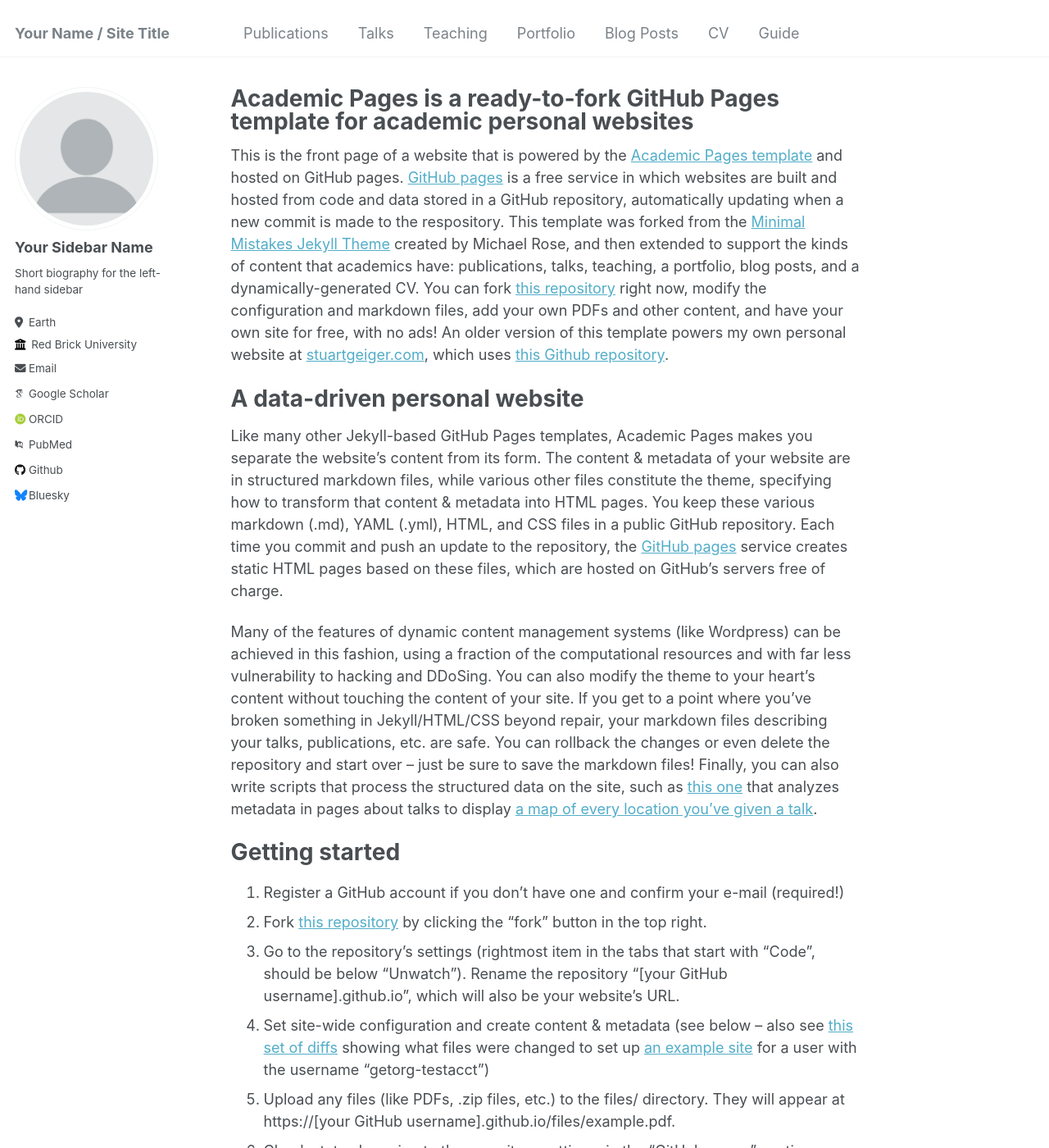
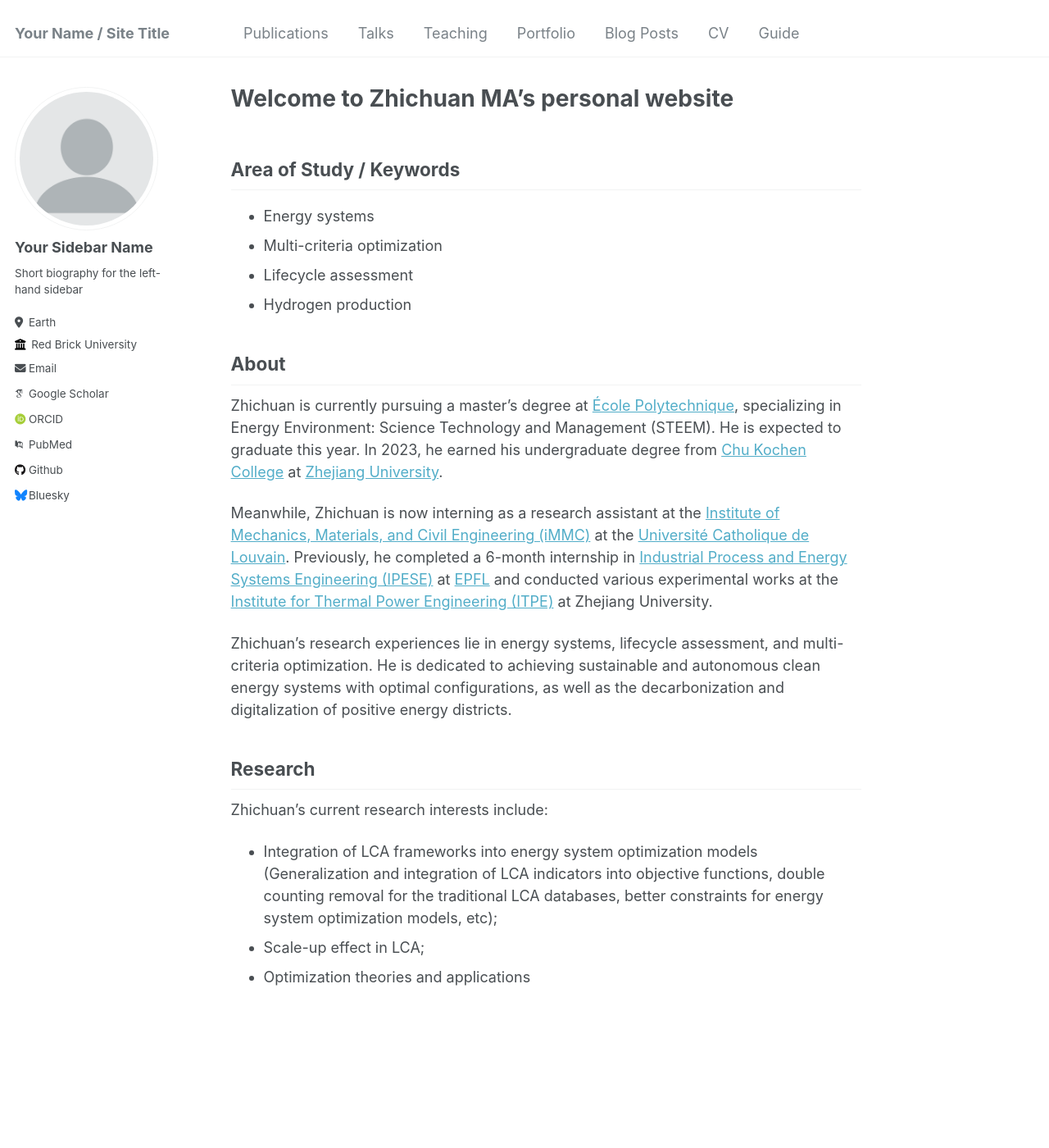
Before and after one commit to zhichuanma/zhichuanma.github.io, a Jekyll site: the page built from _pages/about.md, in a window 1280 px wide and 1400 px high. Shown: the whole window at 82% size. Built offline with Jekyll 4.4.1, drawn with Linux system fonts in a browser that asks for light colours; some web fonts are replaced; some of the changed text lies outside the part shown.

Commit message:
Update about.md

```diff
--- a/_pages/about.md
+++ b/_pages/about.md
@@ -1,49 +1,26 @@
 ---
 permalink: /
-title: "Academic Pages is a ready-to-fork GitHub Pages template for academic personal websites"
+title: "Welcome to Zhichuan MA's personal website"
 author_profile: true
 redirect_from:
   - /about/
   - /about.html
 ---
+## Area of Study / Keywords
+ - Energy systems
+ - Multi-criteria optimization
+ - Lifecycle assessment
+ - Hydrogen production
 
-This is the front page of a website that is powered by the [Academic Pages template](https://github.com/academicpages/academicpages.github.io) and hosted on GitHub pages. [GitHub pages](https://pages.github.com) is a free service in which websites are built and hosted from code and data stored in a GitHub repository, automatically updating when a new commit is made to the respository. This template was forked from the [Minimal Mistakes Jekyll Theme](https://mmistakes.github.io/minimal-mistakes/) created by Michael Rose, and then extended to support the kinds of content that academics have: publications, talks, teaching, a portfolio, blog posts, and a dynamically-generated CV. You can fork [this repository](https://github.com/academicpages/academicpages.github.io) right now, modify the configuration and markdown files, add your own PDFs and other content, and have your own site for free, with no ads! An older version of this template powers my own personal website at [stuartgeiger.com](http://stuartgeiger.com), which uses [this Github repository](https://github.com/staeiou/staeiou.github.io).
+## About
+Zhichuan is currently pursuing a master's degree at [École Polytechnique](https://www.polytechnique.edu/), specializing in Energy Environment: Science Technology and Management (STEEM). He is expected to graduate this year. In 2023, he earned his undergraduate degree from [Chu Kochen College](http://ckc.zju.edu.cn/ckcen/) at [Zhejiang University](https://www.zju.edu.cn/english/).
 
-A data-driven personal website
-======
-Like many other Jekyll-based GitHub Pages templates, Academic Pages makes you separate the website's content from its form. The content & metadata of your website are in structured markdown files, while various other files constitute the theme, specifying how to transform that content & metadata into HTML pages. You keep these various markdown (.md), YAML (.yml), HTML, and CSS files in a public GitHub repository. Each time you commit and push an update to the repository, the [GitHub pages](https://pages.github.com/) service creates static HTML pages based on these files, which are hosted on GitHub's servers free of charge.
+Meanwhile, Zhichuan is now interning as a research assistant at the [Institute of Mechanics, Materials, and Civil Engineering (iMMC)](https://uclouvain.be/en/research-institutes/immc) at the [Université Catholique de Louvain](https://uclouvain.be/fr/index.html). Previously, he completed a 6-month internship in [Industrial Process and Energy Systems Engineering (IPESE)](https://www.epfl.ch/labs/ipese/) at [EPFL](https://www.epfl.ch/en/) and conducted various experimental works at the [Institute for Thermal Power Engineering (ITPE)](http://www.itpe.zju.edu.cn/itpe_en/index.asp) at Zhejiang University.
 
-Many of the features of dynamic content management systems (like Wordpress) can be achieved in this fashion, using a fraction of the computational resources and with far less vulnerability to hacking and DDoSing. You can also modify the theme to your heart's content without touching the content of your site. If you get to a point where you've broken something in Jekyll/HTML/CSS beyond repair, your markdown files describing your talks, publications, etc. are safe. You can rollback the changes or even delete the repository and start over -- just be sure to save the markdown files! Finally, you can also write scripts that process the structured data on the site, such as [this one](https://github.com/academicpages/academicpages.github.io/blob/master/talkmap.ipynb) that analyzes metadata in pages about talks to display [a map of every location you've given a talk](https://academicpages.github.io/talkmap.html).
+Zhichuan's research experiences lie in energy systems, lifecycle assessment, and multi-criteria optimization. He is dedicated to achieving sustainable and autonomous clean energy systems with optimal configurations, as well as the decarbonization and digitalization of positive energy districts.
 
-Getting started
-======
-1. Register a GitHub account if you don't have one and confirm your e-mail (required!)
-1. Fork [this repository](https://github.com/academicpages/academicpages.github.io) by clicking the "fork" button in the top right.
-1. Go to the repository's settings (rightmost item in the tabs that start with "Code", should be below "Unwatch"). Rename the repository "[your GitHub username].github.io", which will also be your website's URL.
-1. Set site-wide configuration and create content & metadata (see below -- also see [this set of diffs](http://archive.is/3TPas) showing what files were changed to set up [an example site](https://getorg-testacct.github.io) for a user with the username "getorg-testacct")
-1. Upload any files (like PDFs, .zip files, etc.) to the files/ directory. They will appear at https://[your GitHub username].github.io/files/example.pdf.
-1. Check status by going to the repository settings, in the "GitHub pages" section
-
-Site-wide configuration
-------
-The main configuration file for the site is in the base directory in [_config.yml](https://github.com/academicpages/academicpages.github.io/blob/master/_config.yml), which defines the content in the sidebars and other site-wide features. You will need to replace the default variables with ones about yourself and your site's github repository. The configuration file for the top menu is in [_data/navigation.yml](https://github.com/academicpages/academicpages.github.io/blob/master/_data/navigation.yml). For example, if you don't have a portfolio or blog posts, you can remove those items from that navigation.yml file to remove them from the header.
-
-Create content & metadata
-------
-For site content, there is one markdown file for each type of content, which are stored in directories like _publications, _talks, _posts, _teaching, or _pages. For example, each talk is a markdown file in the [_talks directory](https://github.com/academicpages/academicpages.github.io/tree/master/_talks). At the top of each markdown file is structured data in YAML about the talk, which the theme will parse to do lots of cool stuff. The same structured data about a talk is used to generate the list of talks on the [Talks page](https://academicpages.github.io/talks), each [individual page](https://academicpages.github.io/talks/2012-03-01-talk-1) for specific talks, the talks section for the [CV page](https://academicpages.github.io/cv), and the [map of places you've given a talk](https://academicpages.github.io/talkmap.html) (if you run this [python file](https://github.com/academicpages/academicpages.github.io/blob/master/talkmap.py) or [Jupyter notebook](https://github.com/academicpages/academicpages.github.io/blob/master/talkmap.ipynb), which creates the HTML for the map based on the contents of the _talks directory).
-
-**Markdown generator**
-
-I have also created [a set of Jupyter notebooks](https://github.com/academicpages/academicpages.github.io/tree/master/markdown_generator
-) that converts a CSV containing structured data about talks or presentations into individual markdown files that will be properly formatted for the Academic Pages template. The sample CSVs in that directory are the ones I used to create my own personal website at stuartgeiger.com. My usual workflow is that I keep a spreadsheet of my publications and talks, then run the code in these notebooks to generate the markdown files, then commit and push them to the GitHub repository.
-
-How to edit your site's GitHub repository
-------
-Many people use a git client to create files on their local computer and then push them to GitHub's servers. If you are not familiar with git, you can directly edit these configuration and markdown files directly in the github.com interface. Navigate to a file (like [this one](https://github.com/academicpages/academicpages.github.io/blob/master/_talks/2012-03-01-talk-1.md) and click the pencil icon in the top right of the content preview (to the right of the "Raw | Blame | History" buttons). You can delete a file by clicking the trashcan icon to the right of the pencil icon. You can also create new files or upload files by navigating to a directory and clicking the "Create new file" or "Upload files" buttons.
-
-Example: editing a markdown file for a talk
-![Editing a markdown file for a talk](/images/editing-talk.png)
-
-For more info
-------
-More info about configuring Academic Pages can be found in [the guide](https://academicpages.github.io/markdown/). The [guides for the Minimal Mistakes theme](https://mmistakes.github.io/minimal-mistakes/docs/configuration/) (which this theme was forked from) might also be helpful.
+## Research
+Zhichuan's current research interests include:
+ - Integration of LCA frameworks into energy system optimization models (Generalization and integration of LCA indicators into objective functions, double counting removal for the traditional LCA databases, better constraints for energy system optimization models, etc);
+ - Scale-up effect in LCA;
+ - Optimization theories and applications
```
